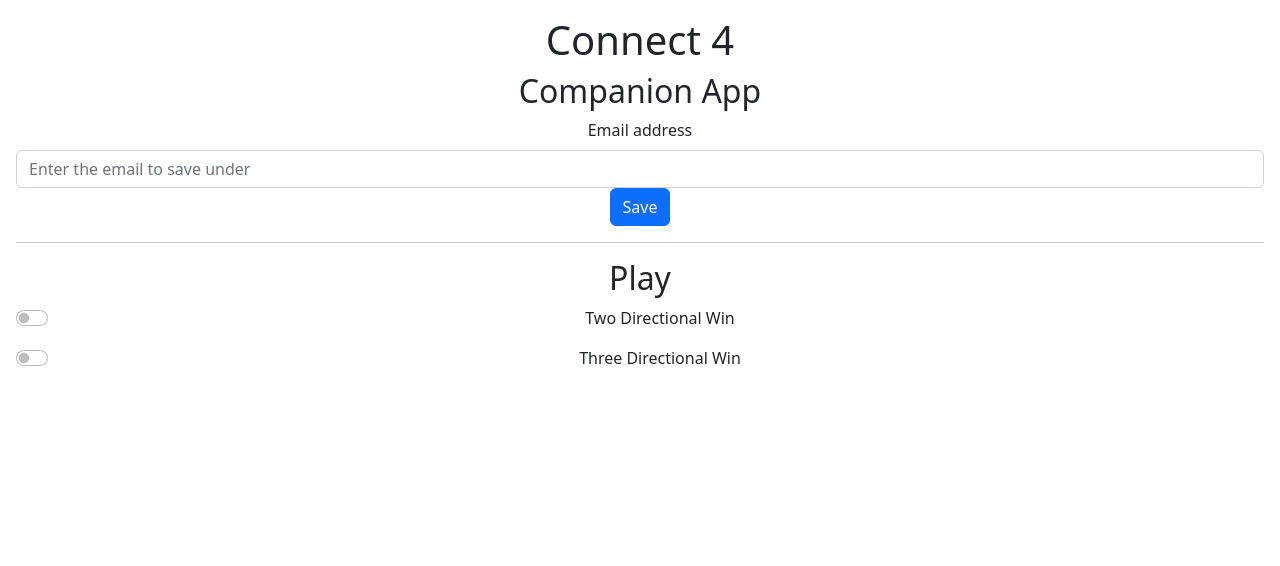
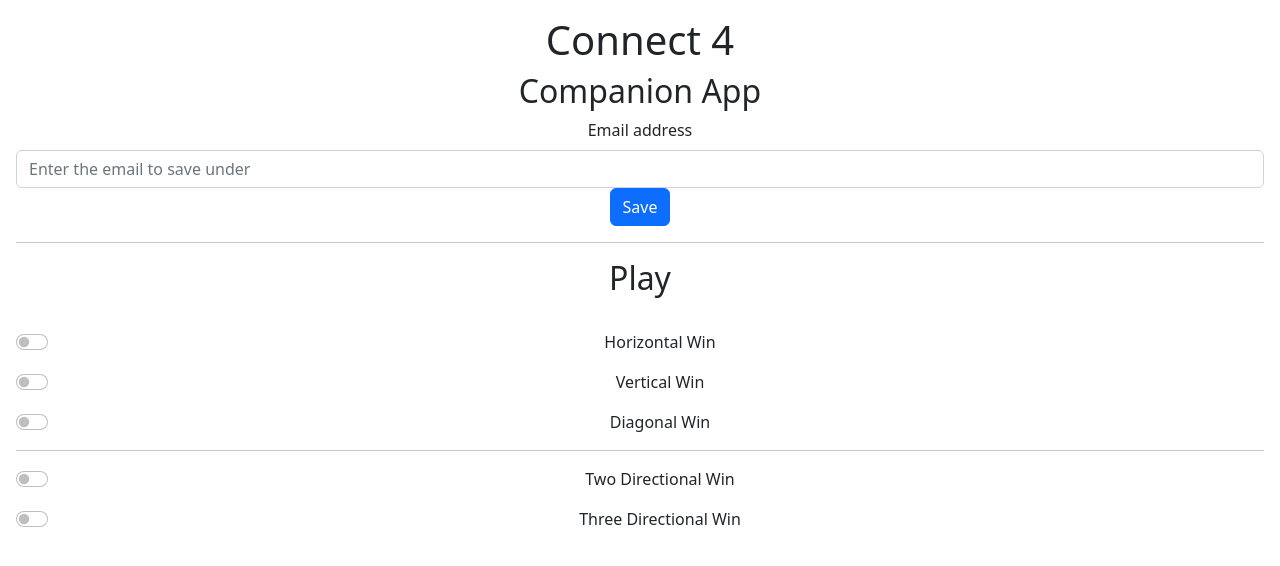
Before and after one commit to EmeraldPangolin/frontend-project-react-ts-bootstrap, a React (Create React App) app: page /#/play in a window 1280 px wide. Shown: the top 566 px of the page. Built offline with nearby package versions, Linux system fonts and the light colour scheme.

Commit message:
adding win direction and fixing it

```diff
--- a/src/App.tsx
+++ b/src/App.tsx
@@ -23,6 +23,9 @@ import {
 	, getAverageGameDurationByPlayerCount
 	, getPercentGamesTwoDirectionalWin
 	, getPercentGamesThreeDirectionalWin
+	, getDiagonalWinTotal
+	, getHorizontalWinTotal
+	, getVerticalWinTotal
 } from './front-end-model';
 
 import Form from 'react-bootstrap/Form';
@@ -38,6 +41,9 @@ const hardcodedGameResults: GameResult[] = [
 			, end: "2023-03-23T17:40:23.230Z"
 			, twoDirectionalWin: false
 			, threeDirectionalWin: false
+			, verticalWin: false
+			, horizontalWin: true
+			, diagonalWin: false
 	}
 	, {
 			winner: "Taylor"
@@ -46,6 +52,9 @@ const hardcodedGameResults: GameResult[] = [
 			, end: "2023-03-23T17:40:23.230Z"
 			, twoDirectionalWin: false
 			, threeDirectionalWin: false
+			, verticalWin: true
+			, horizontalWin: false
+			, diagonalWin: false
 	}
 	, {
 			winner: "Taylor"
@@ -54,6 +63,9 @@ const hardcodedGameResults: GameResult[] = [
 			, end: "2023-03-23T17:48:23.230Z"
 			, twoDirectionalWin: false
 			, threeDirectionalWin: false
+			, verticalWin: false
+			, horizontalWin: false
+			, diagonalWin: true
 	}
 	, {
 			winner: "X"
@@ -62,6 +74,9 @@ const hardcodedGameResults: GameResult[] = [
 			, end: "2023-03-23T17:40:23.230Z"
 			, twoDirectionalWin: true
 			, threeDirectionalWin: false
+			, verticalWin: false
+			, horizontalWin: false
+			, diagonalWin: false
 	}
 	, {
 			winner: "X"
@@ -70,6 +85,9 @@ const hardcodedGameResults: GameResult[] = [
 			, end: "2023-03-23T17:40:23.230Z"
 			, twoDirectionalWin: true
 			, threeDirectionalWin: false
+			, verticalWin: false
+			, horizontalWin: false
+			, diagonalWin: false
 	}
 	, {
 			winner: "Joe"
@@ -78,6 +96,9 @@ const hardcodedGameResults: GameResult[] = [
 			, end: "2023-03-23T17:40:23.230Z"
 			, twoDirectionalWin: false
 			, threeDirectionalWin: true
+			, verticalWin: false
+			, horizontalWin: false
+			, diagonalWin: false
 	}
 	, {
 			winner: "Jack"
@@ -86,6 +107,9 @@ const hardcodedGameResults: GameResult[] = [
 			, end: "2023-03-23T17:40:23.230Z"
 			, twoDirectionalWin: false
 			, threeDirectionalWin: false
+			, verticalWin: false
+			, horizontalWin: false
+			, diagonalWin: false
 	}
 ];
 
@@ -178,6 +202,9 @@ const App = () => {
 								averageGameDurationData={getAverageGameDurationByPlayerCount(results)}
 								twoDirectionalWinPercent={getPercentGamesTwoDirectionalWin(results)}
 								threeDirectionalWinPercent={getPercentGamesThreeDirectionalWin(results)}
+								horizontalWinTotal={getHorizontalWinTotal(results)}
+								verticalWinTotal={getVerticalWinTotal(results)}
+								diagonalWinTotal={getDiagonalWinTotal(results)}
 							/>
 						}
 					/>
--- a/src/Home.tsx
+++ b/src/Home.tsx
@@ -16,6 +16,9 @@ interface HomeProps {
     twoDirectionalWinPercent: number;
 	threeDirectionalWinPercent: number;
 
+	verticalWinTotal: number;
+	horizontalWinTotal: number;
+	diagonalWinTotal: number;
 };
 
 export const Home: React.FC<HomeProps> = ({
@@ -25,6 +28,9 @@ export const Home: React.FC<HomeProps> = ({
     , averageGameDurationData
     , twoDirectionalWinPercent
 	, threeDirectionalWinPercent
+	, verticalWinTotal
+	, horizontalWinTotal
+	, diagonalWinTotal
 }) => {
 
     console.log(leaderboardData);
@@ -62,7 +68,8 @@ export const Home: React.FC<HomeProps> = ({
 								<tr>
 									<th>W</th>
 									<th>L</th>
-									<th>AVG</th>
+									<th>Win Rate</th>
+									<th>Player</th>
 								</tr>
 							</thead>
 							<tbody>
@@ -71,7 +78,7 @@ export const Home: React.FC<HomeProps> = ({
 										<tr>
 											<td>{x.wins}</td>
 											<td>{x.losses}</td>
-											<td>{x.avg}</td>
+											<td>{x.avg.substring(0,5)}%</td>
 											<td>{x.name}</td>
 										</tr>
 									))
@@ -89,7 +96,7 @@ export const Home: React.FC<HomeProps> = ({
 				<Card.Body>
 
 
-						<p>Play a game to see your leaderboard...</p>
+
 
 
 
@@ -105,12 +112,10 @@ export const Home: React.FC<HomeProps> = ({
 								{
 									leaderboardData.map(x => (
 										<tr>
-											{/*
-											<td>{x.horizontal}</td>
-											<td>{x.vertical}</td>
-											<td>{x.diagonal}</td>
-										*/}
-											<td>{x.name}</td>
+
+											<td>{horizontalWinTotal}</td>
+											<td>{verticalWinTotal}</td>
+											<td>{diagonalWinTotal}</td>
 										</tr>
 									))
 								}
@@ -139,26 +144,6 @@ export const Home: React.FC<HomeProps> = ({
 						))
 					}
 
-					{/*
-                    {
-						averageGameDurationData.length > 0 &&
-						<Table striped bordered>
-							<thead>
-								<tr>
-									<th>Average Duration</th>
-								</tr>
-							</thead>
-							<tbody>
-								{
-									averageGameDurationData.map(x => (
-										<tr>
-											<td>{`${format(x.avgGameDuration)}`}</td>
-										</tr>
-									))
-								}
-							</tbody>
-						</Table>
-					}*/}
 				</Card.Body>
 			</Card>
             <Card>
--- a/src/Play.tsx
+++ b/src/Play.tsx
@@ -17,6 +17,12 @@ export const Play: React.FC<PlayProps> = ({
 
     const [happened, setHappened] = useState(false);
     const [happened2, setHappened2] = useState(false);
+
+    const [happenedVertical, setHappenedVertical] = useState(false);
+    const [happenedHorizontal, setHappenedHorizontal] = useState(false);
+    const [happenedDiagonal, setHappenedDiagonal] = useState(false);
+
+
     const nav = useNavigate();
 
     const endGame = (winner: string) => {
@@ -28,12 +34,45 @@ export const Play: React.FC<PlayProps> = ({
             , end: new Date().toISOString()
             , twoDirectionalWin: happened
             , threeDirectionalWin: happened2
+            , verticalWin: happenedVertical
+            , horizontalWin: happenedHorizontal
+            , diagonalWin: happenedDiagonal
         });
         nav(-2);
     };
     return (
         <>
             <h2>Play</h2>
+            <br/>
+            <form>
+                <div>
+                    <p>
+                        <Form.Check
+                            label="Horizontal Win"
+                            type="switch"
+                            checked={happenedHorizontal}
+                            onChange={(e) => setHappenedHorizontal(e.target.checked)}
+                        />
+                    </p>
+                    <p>
+                        <Form.Check
+                            label="Vertical Win"
+                            type="switch"
+                            checked={happenedVertical}
+                            onChange={(e) => setHappenedVertical(e.target.checked)}
+                        />
+                    </p>
+                    <p>
+                        <Form.Check
+                            label="Diagonal Win"
+                            type="switch"
+                            checked={happenedDiagonal}
+                            onChange={(e) => setHappenedDiagonal(e.target.checked)}
+                        />
+                    </p>
+                </div>
+                <hr/>
+                <div>
                     <p>
                         <Form.Check
                             label="Two Directional Win"
@@ -50,6 +89,9 @@ export const Play: React.FC<PlayProps> = ({
                             onChange={(e) => setHappened2(e.target.checked)}
                         />
                     </p>
+                </div>
+            </form>
+
             {
                 setupInfo.chosenPlayers.map(x => (
                     <Button
--- a/src/front-end-model.ts
+++ b/src/front-end-model.ts
@@ -7,6 +7,9 @@ export interface GameResult {
     end: string;
     twoDirectionalWin: boolean;
     threeDirectionalWin: boolean;
+    horizontalWin: boolean;
+    verticalWin: boolean;
+    diagonalWin: boolean;
 };
 
 export interface LeaderboardPlayer {
@@ -14,6 +17,7 @@ export interface LeaderboardPlayer {
     wins: number;
     losses: number;
     avg: string;
+
 };
 export interface SetupInfo {
     start: string;
@@ -51,7 +55,7 @@ export const calculateLeaderboard: CalculateLeaderboardFunc = (results) => {
             name: x.name
             , wins: x.wins
             , losses: x.totalGames - x.wins
-            , avg: x.wins / x.totalGames
+            , avg: x.wins / x.totalGames * 100
         }))
         // Sort order, with tie breaks that include number of games played
         .sort(
@@ -119,3 +123,26 @@ export const getPercentGamesThreeDirectionalWin = (results: GameResult[]) => {
         : 0
     ;
 };
+
+
+
+export const getVerticalWinTotal = (results: GameResult[]) => {
+    return results.length
+        ? results.filter(x => x.verticalWin).length
+        : 0
+    ;
+};
+
+export const getHorizontalWinTotal = (results: GameResult[]) => {
+    return results.length
+        ? results.filter(x => x.horizontalWin).length
+        : 0
+    ;
+};
+
+export const getDiagonalWinTotal = (results: GameResult[]) => {
+    return results.length
+        ? results.filter(x => x.diagonalWin).length
+        : 0
+    ;
+};
```
Lines whose indentation alone changed are shown as unchanged.
